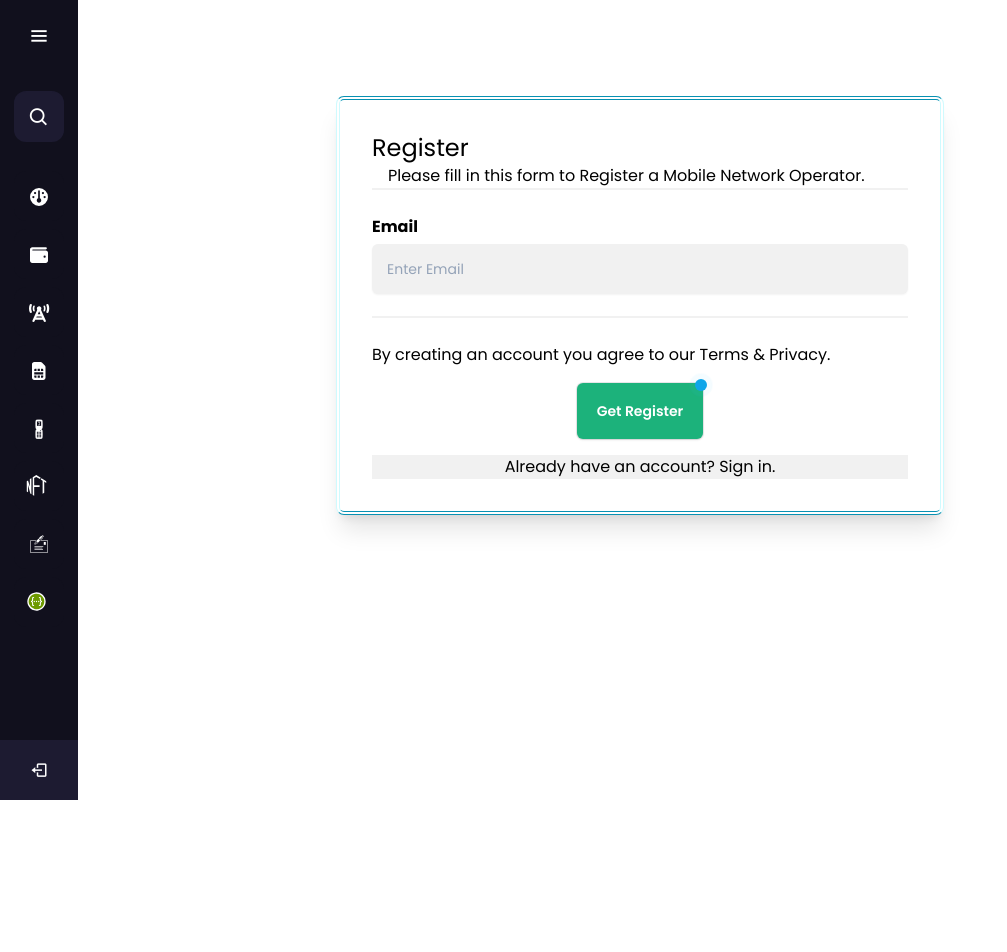
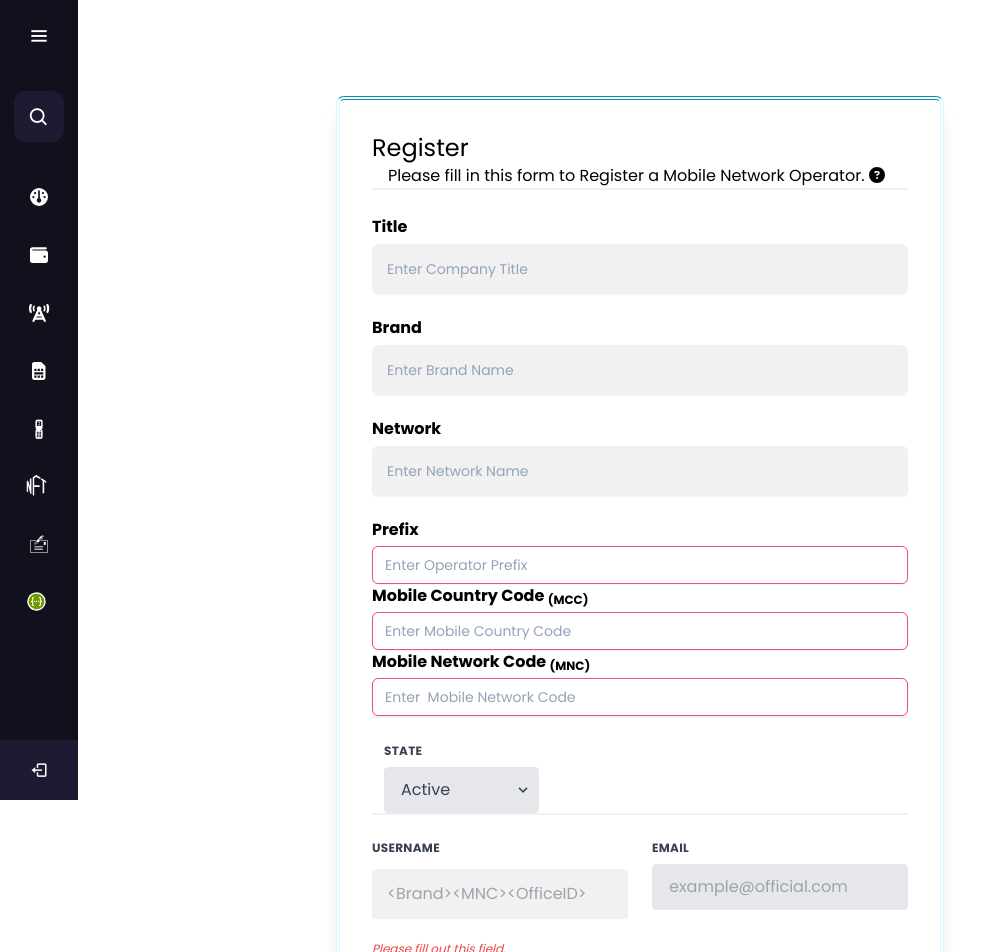
Before and after one commit to FahimDev/eSIM-Ethereum-Blockchain-Dapp-PoC-HardHat, a Next.js app in the folder esim-client/: page /mno/create-mno in a window 1280 px wide. Shown: the top 952 px of the page, without its empty margins (0-1007 px from the left). Before the commit the page ends 864 px from the top, so only its background shows below. Built offline with nearby package versions, Linux system fonts and the light colour scheme; grey boxes are pictures that could not be loaded; what @web3-react/core would draw is missing.

Commit message:
36-MNO Registration Form Updated

```diff
--- a/esim-client/components/mno/create-mno.tsx
+++ b/esim-client/components/mno/create-mno.tsx
@@ -1,3 +1,5 @@
+import { faCircleQuestion } from "@fortawesome/free-solid-svg-icons";
+import { FontAwesomeIcon } from "@fortawesome/react-fontawesome";
 import type { NextPage } from "next";
 import Head from "next/head";
 import Image from "next/image";
@@ -11,20 +13,110 @@ const CreateMNOComponent: NextPage = () => {
           <div className="basis-3/6">
             <form className="shadow-xl border-double border-4 border-cyan-600 rounded-lg border-x-cyan-100">
               <div className="p-8">
-                <h1 className="capitalize hover:uppercase text-2xl">Register</h1>
+                <h1 className="capitalize hover:uppercase text-2xl">
+                  Register
+                </h1>
                 <p className="indent-4">
                   Please fill in this form to Register a Mobile Network
-                  Operator.
+                  Operator.{" "}
+                  <a
+                    href="https://cellidfinder.com/mcc-mnc"
+                    target="_blank"
+                    rel="noopener noreferrer"
+                  >
+                    <FontAwesomeIcon icon={faCircleQuestion} />
+                  </a>
                 </p>
                 <hr />
                 <label>
-                  <b>Email</b>
+                  <b>Title</b>
                 </label>
                 <input
                   type="text"
-                  placeholder="Enter Email"
-                  name="email"
-                  id="email"
+                  placeholder="Enter Company Title"
+                  name="title"
+                  id="title"
+                  className="mt-1 block w-full px-3 py-2 bg-white border border-slate-300 rounded-md text-sm shadow-sm placeholder-slate-400
+              focus:outline-none focus:border-sky-500 focus:ring-1 focus:ring-sky-500
+              disabled:bg-slate-50 disabled:text-slate-500 disabled:border-slate-200 disabled:shadow-none
+              invalid:border-pink-500 invalid:text-pink-600
+              focus:invalid:border-pink-500 focus:invalid:ring-pink-500"
+                  required
+                />
+                <label>
+                  <b>Brand</b>
+                </label>
+                <input
+                  type="text"
+                  placeholder="Enter Brand Name"
+                  name="brand"
+                  id="brand"
+                  className="mt-1 block w-full px-3 py-2 bg-white border border-slate-300 rounded-md text-sm shadow-sm placeholder-slate-400
+              focus:outline-none focus:border-sky-500 focus:ring-1 focus:ring-sky-500
+              disabled:bg-slate-50 disabled:text-slate-500 disabled:border-slate-200 disabled:shadow-none
+              invalid:border-pink-500 invalid:text-pink-600
+              focus:invalid:border-pink-500 focus:invalid:ring-pink-500"
+                  required
+                />
+                <label>
+                  <b>Network</b>
+                </label>
+                <input
+                  type="text"
+                  placeholder="Enter Network Name"
+                  name="network"
+                  id="network"
+                  className="mt-1 block w-full px-3 py-2 bg-white border border-slate-300 rounded-md text-sm shadow-sm placeholder-slate-400
+              focus:outline-none focus:border-sky-500 focus:ring-1 focus:ring-sky-500
+              disabled:bg-slate-50 disabled:text-slate-500 disabled:border-slate-200 disabled:shadow-none
+              invalid:border-pink-500 invalid:text-pink-600
+              focus:invalid:border-pink-500 focus:invalid:ring-pink-500"
+                  required
+                />
+
+                <label>
+                  <b>Prefix</b>
+                </label>
+                <input
+                  type="number"
+                  placeholder="Enter Operator Prefix"
+                  name="prefix"
+                  id="prefix"
+                  className="mt-1 block w-full px-3 py-2 bg-white border border-slate-300 rounded-md text-sm shadow-sm placeholder-slate-400
+              focus:outline-none focus:border-sky-500 focus:ring-1 focus:ring-sky-500
+              disabled:bg-slate-50 disabled:text-slate-500 disabled:border-slate-200 disabled:shadow-none
+              invalid:border-pink-500 invalid:text-pink-600
+              focus:invalid:border-pink-500 focus:invalid:ring-pink-500"
+                  required
+                />
+                <label>
+                  <b>
+                    Mobile Country Code <sub>(MCC)</sub>
+                  </b>
+                </label>
+                <input
+                  type="number"
+                  placeholder="Enter Mobile Country Code"
+                  name="mcc"
+                  id="mcc"
+                  className="mt-1 block w-full px-3 py-2 bg-white border border-slate-300 rounded-md text-sm shadow-sm placeholder-slate-400
+              focus:outline-none focus:border-sky-500 focus:ring-1 focus:ring-sky-500
+              disabled:bg-slate-50 disabled:text-slate-500 disabled:border-slate-200 disabled:shadow-none
+              invalid:border-pink-500 invalid:text-pink-600
+              focus:invalid:border-pink-500 focus:invalid:ring-pink-500"
+                  required
+                />
+                <label>
+                  <b>
+                    {" "}
+                    Mobile Network Code <sub>(MNC)</sub>
+                  </b>
+                </label>
+                <input
+                  type="number"
+                  placeholder="Enter  Mobile Network Code"
+                  name="mnc"
+                  id="mnc"
                   className="mt-1 block w-full px-3 py-2 bg-white border border-slate-300 rounded-md text-sm shadow-sm placeholder-slate-400
               focus:outline-none focus:border-sky-500 focus:ring-1 focus:ring-sky-500
               disabled:bg-slate-50 disabled:text-slate-500 disabled:border-slate-200 disabled:shadow-none
@@ -33,9 +125,84 @@ const CreateMNOComponent: NextPage = () => {
                   required
                 />
                 <hr />
+
+                <div className="w-full md:w-1/3 px-3 mb-6 md:mb-0">
+                  <label className="block uppercase tracking-wide text-gray-700 text-xs font-bold mb-2">
+                    State
+                  </label>
+                  <div className="relative">
+                    <select
+                      className="block appearance-none w-full bg-gray-200 border border-gray-200 text-gray-700 py-3 px-4 pr-8 rounded leading-tight focus:outline-none focus:bg-white focus:border-gray-500"
+                      id="grid-state"
+                    >
+                      <option>Active</option>
+                      <option>Inactive</option>
+                    </select>
+                    <div className="pointer-events-none absolute inset-y-0 right-0 flex items-center px-2 text-gray-700">
+                      <svg
+                        className="fill-current h-4 w-4"
+                        xmlns="http://www.w3.org/2000/svg"
+                        viewBox="0 0 20 20"
+                      >
+                        <path d="M9.293 12.95l.707.707L15.657 8l-1.414-1.414L10 10.828 5.757 6.586 4.343 8z" />
+                      </svg>
+                    </div>
+                  </div>
+                </div>
+                <hr />
+                <div className="flex flex-wrap -mx-3 mb-6">
+                  <div className="w-full md:w-1/2 px-3 mb-6 md:mb-0">
+                    <label className="block uppercase tracking-wide text-gray-700 text-xs font-bold mb-2">
+                      Username
+                    </label>
+                    <input
+                      className="appearance-none block w-full bg-gray-200 text-gray-700 border border-red-500 rounded py-3 px-4 mb-3 leading-tight focus:outline-none focus:bg-white"
+                      id="username"
+                      type="text"
+                      placeholder="<Brand><MNC><OfficeID>"
+                    />
+                    <p className="text-red-500 text-xs italic">
+                      Please fill out this field.
+                    </p>
+                  </div>
+                  <div className="w-full md:w-1/2 px-3">
+                    <label className="block uppercase tracking-wide text-gray-700 text-xs font-bold mb-2">
+                      Email
+                    </label>
+                    <input
+                      className="appearance-none block w-full bg-gray-200 text-gray-700 border border-gray-200 rounded py-3 px-4 leading-tight focus:outline-none focus:bg-white focus:border-gray-500"
+                      id="email"
+                      type="email"
+                      placeholder="example@official.com"
+                    />
+                  </div>
+                </div>
+                <div className="flex flex-wrap -mx-3 mb-6">
+                  <div className="w-full px-3">
+                    <label className="block uppercase tracking-wide text-gray-700 text-xs font-bold mb-2">
+                      Password
+                    </label>
+                    <input
+                      className="appearance-none block w-full bg-gray-200 text-gray-700 border border-gray-200 rounded py-3 px-4 mb-3 leading-tight focus:outline-none focus:bg-white focus:border-gray-500"
+                      id="password"
+                      type="password"
+                      placeholder="******************"
+                    />
+                    <p className="text-gray-600 text-xs italic">
+                      Make it as long and as crazy as you'd like
+                    </p>
+                  </div>
+                </div>
+                <hr />
                 <p>
                   By creating an account you agree to our{" "}
-                  <a className="no-underline hover:underline decoration-4 decoration-lime-800" href="#">Terms & Privacy</a>.
+                  <a
+                    className="no-underline hover:underline decoration-4 decoration-lime-800"
+                    href="#"
+                  >
+                    Terms & Privacy
+                  </a>
+                  .
                 </p>
                 <div className="flex items-center justify-center p-4">
                   <span className="relative inline-flex">
@@ -54,7 +221,14 @@ const CreateMNOComponent: NextPage = () => {
 
                 <div className={styles.signin}>
                   <p>
-                    Already have an account? <a className="no-underline hover:underline decoration-4 decoration-sky-500" href="#">Sign in</a>.
+                    Already have an account?{" "}
+                    <a
+                      className="no-underline hover:underline decoration-4 decoration-sky-500"
+                      href="#"
+                    >
+                      Sign in
+                    </a>
+                    .
                   </p>
                 </div>
               </div>
```
